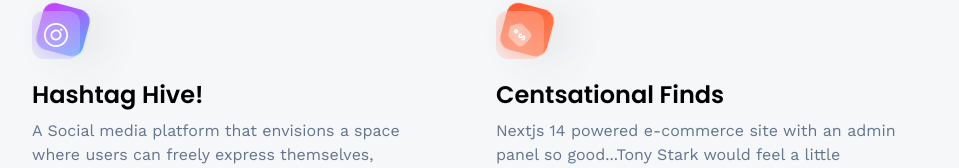
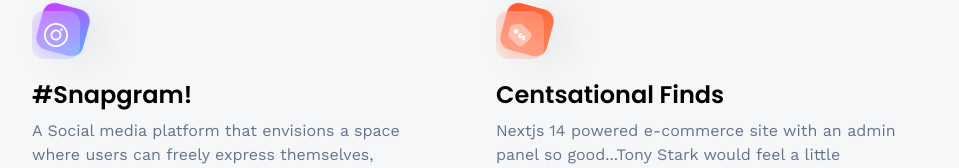
Before and after one commit to meltjacTechs/The_Code_Playground, a React (Vite) app: page /projects in a window 1280 px wide. Shown: the part 347-515 px from the top of the page, without its empty margins (160-1119 px from the left). Built offline with nearby package versions, Linux system fonts and the light colour scheme; no server answers.

Commit message:
Update index.js

```diff
--- a/src/constants/index.js
+++ b/src/constants/index.js
@@ -186,7 +186,7 @@
       {
         iconUrl: snapgram,
         theme: 'btn-back-pink',
-        name: 'Hashtag Hive!',
+        name: '#Snapgram!',
         description: 'A Social media platform that envisions a space where users can freely express themselves, engage in meaningful conversations, and discover diverse perspectives.',
         link: 'https://github.com/meltjacTechs/BuzzFeed',
     },
```
